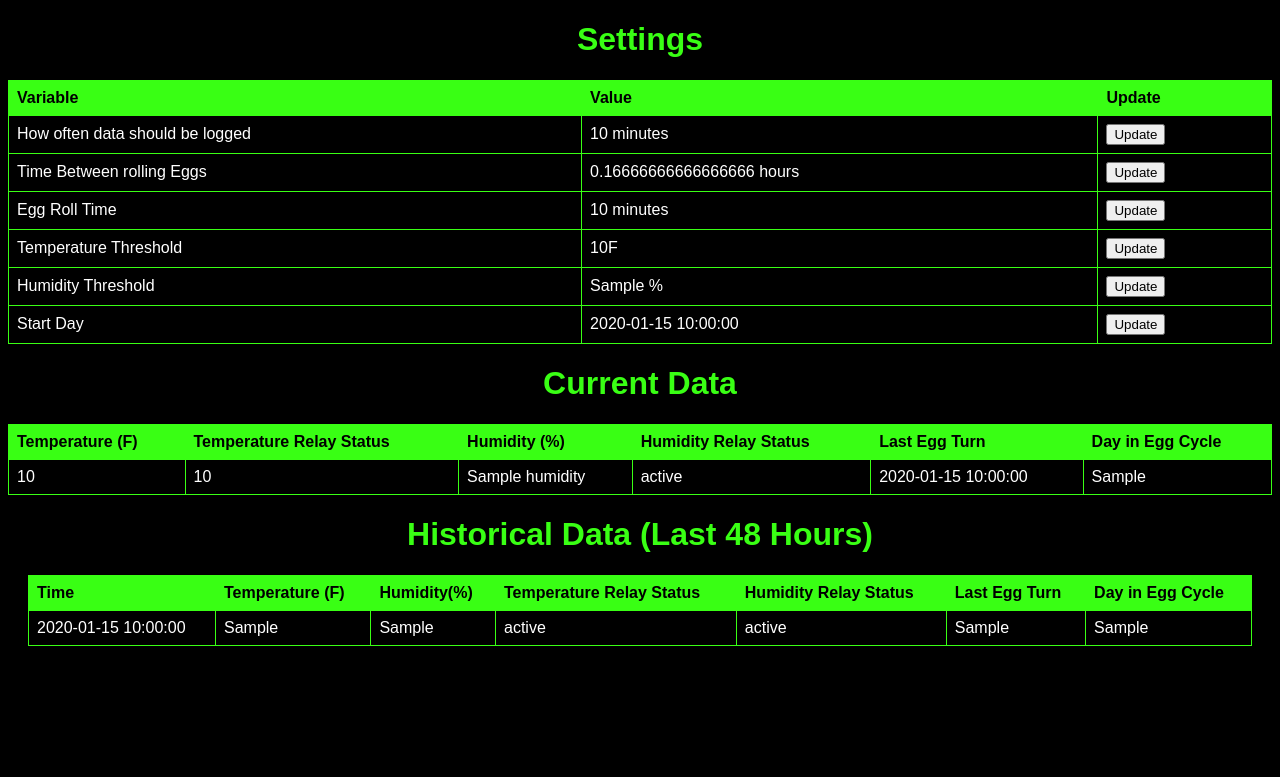
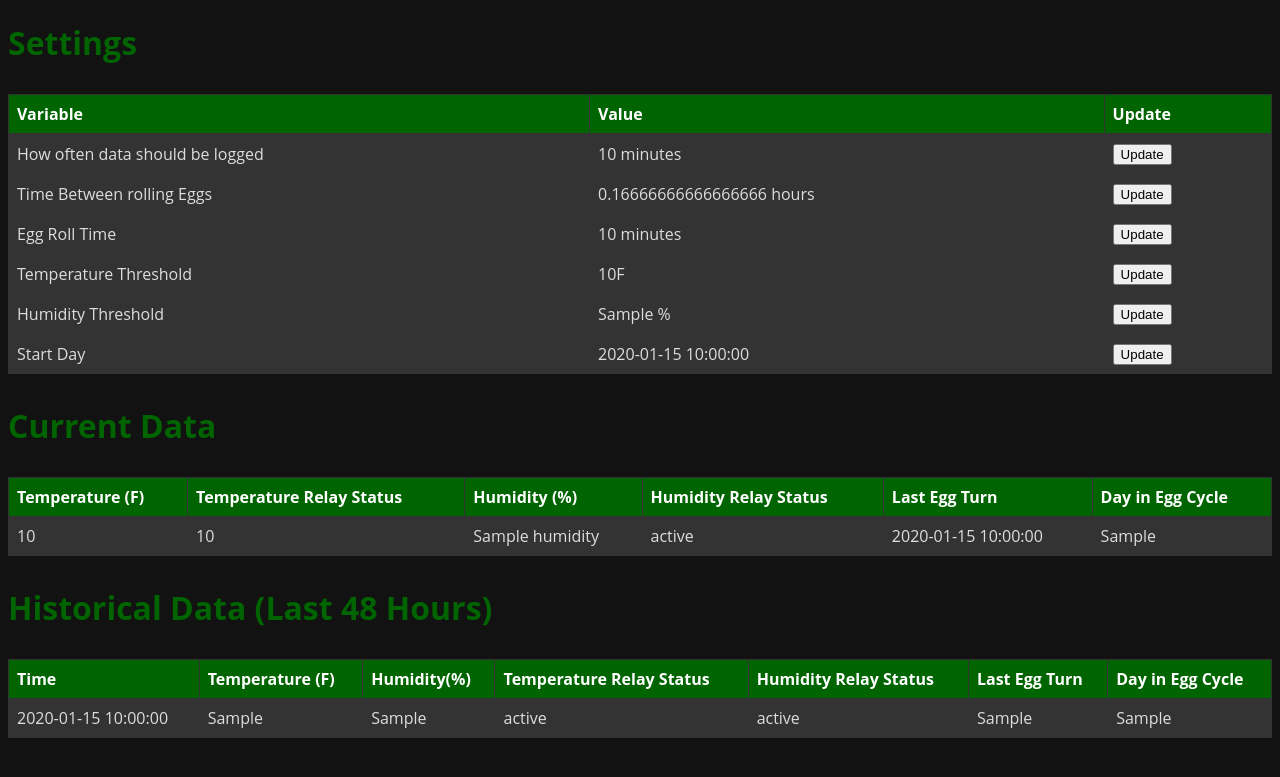
Before and after one commit to rrobert45/App, a Flask app: template templates/index.html in a window 1280 px wide. Shown: the top 777 px of the page. Run offline with Flask 2, Linux system fonts and the light colour scheme; the template is opened without the code that fills it: most values are stand-ins (such as "Sample title", 1, 10 or a date in 2020).

Commit message:
Update style.css

```diff
--- a/static/style.css
+++ b/static/style.css
@@ -1,59 +1,44 @@
 body {
-  background-color: black;
-  color: white;
-  font-family: Arial, sans-serif;
+  background-color: #121212;
+  color: #ddd;
+  font-family: 'Open Sans', sans-serif;
 }
 
-.dark-theme {
-  background-color: black;
-  color: white;
+/* Headings */
+h1, h2, h3, h4, h5, h6 {
+  color: #006400;
 }
 
-h1 {
-  text-align: center;
-  color: #39ff14;
+/* Links */
+a {
+  color: #006400;
+  text-decoration: none;
 }
 
-.current-data {
-  display: flex;
-  flex-wrap: wrap;
-  justify-content: center;
-  align-items: center;
+a:hover {
+  color: #ddd;
 }
 
-.data-row {
-  display: flex;
-  flex-wrap: nowrap;
-  justify-content: center;
-  align-items: center;
-  margin: 10px;
-}
-
-.data-label {
-  font-weight: bold;
-  margin-right: 10px;
-}
-
-.data-value {
-  font-weight: bold;
-}
-
-.data-table {
-  margin: 20px;
-}
-
+/* Table */
 table {
+  border-collapse: collapse;
   width: 100%;
-  border-collapse: collapse;
+  margin: 30px 0;
+  background-color: #1b1b1b;
 }
 
 th, td {
-  border: 1px solid #39ff14;
+  border: 1px solid #333;
   padding: 8px;
   text-align: left;
 }
 
 th {
-  background-color: #39ff14;
-  color: black;
+  background-color: #006400;
+  color: #fff;
 }
+
+td {
+  background-color: #333;
+  color: #ddd;
+}
```
